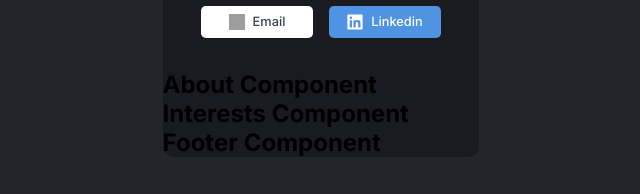
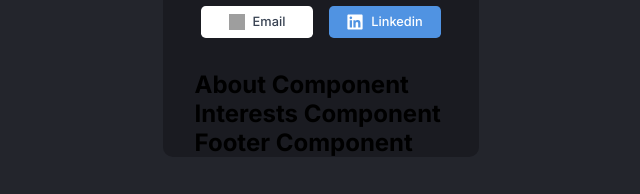
Before and after one commit to asterism0s/digital-business-card, a React (Vite) app: page / in a window 1280 px wide. Shown: the part 478-672 px from the top of the page, without its empty margins (319-959 px from the left). Built offline with nearby package versions, Linux system fonts and the light colour scheme; grey boxes are pictures that could not be loaded.

Commit message:
style(app): add horizontal padding to components

```diff
--- a/src/App.css
+++ b/src/App.css
@@ -5,3 +5,8 @@
     max-width: 317px;
     overflow: hidden;
 }
+
+.container-business-card > :not(.business-card) {
+    padding-left: 2rem;
+    padding-right: 2rem;
+}
```
